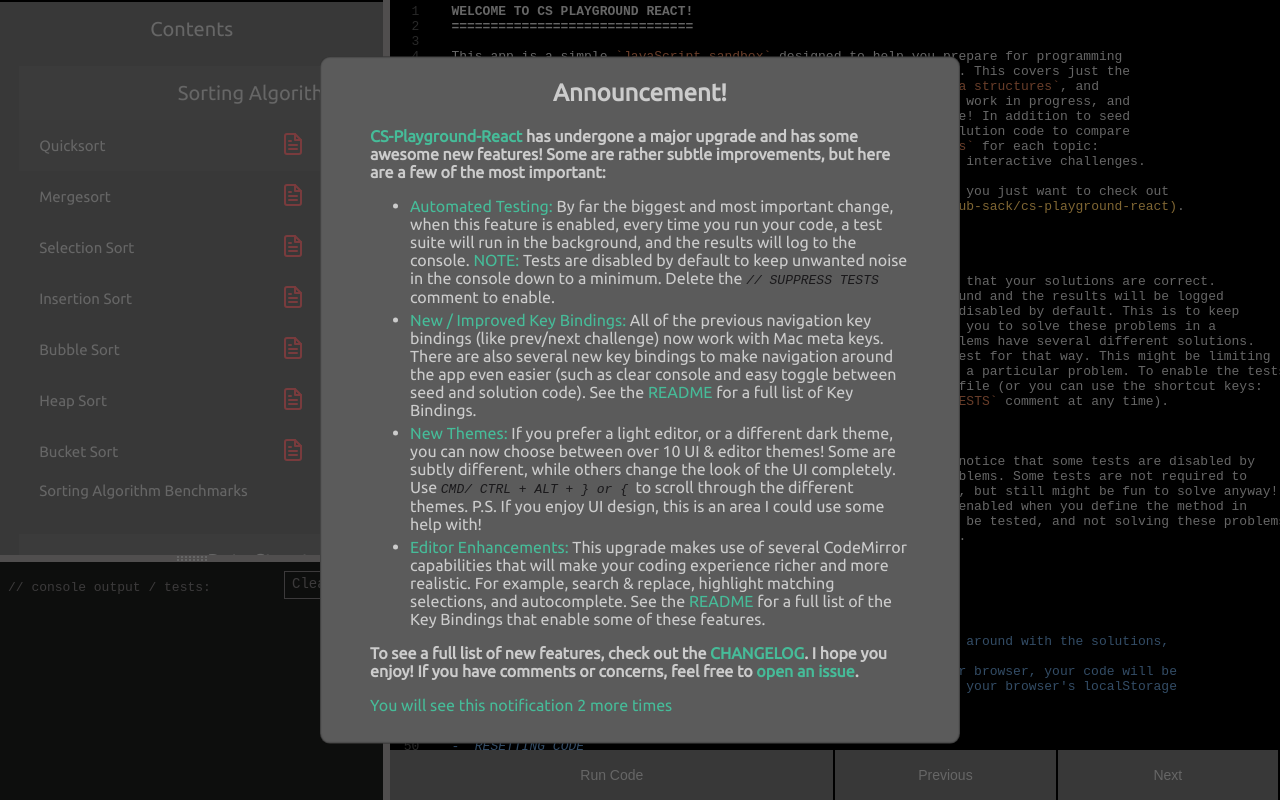
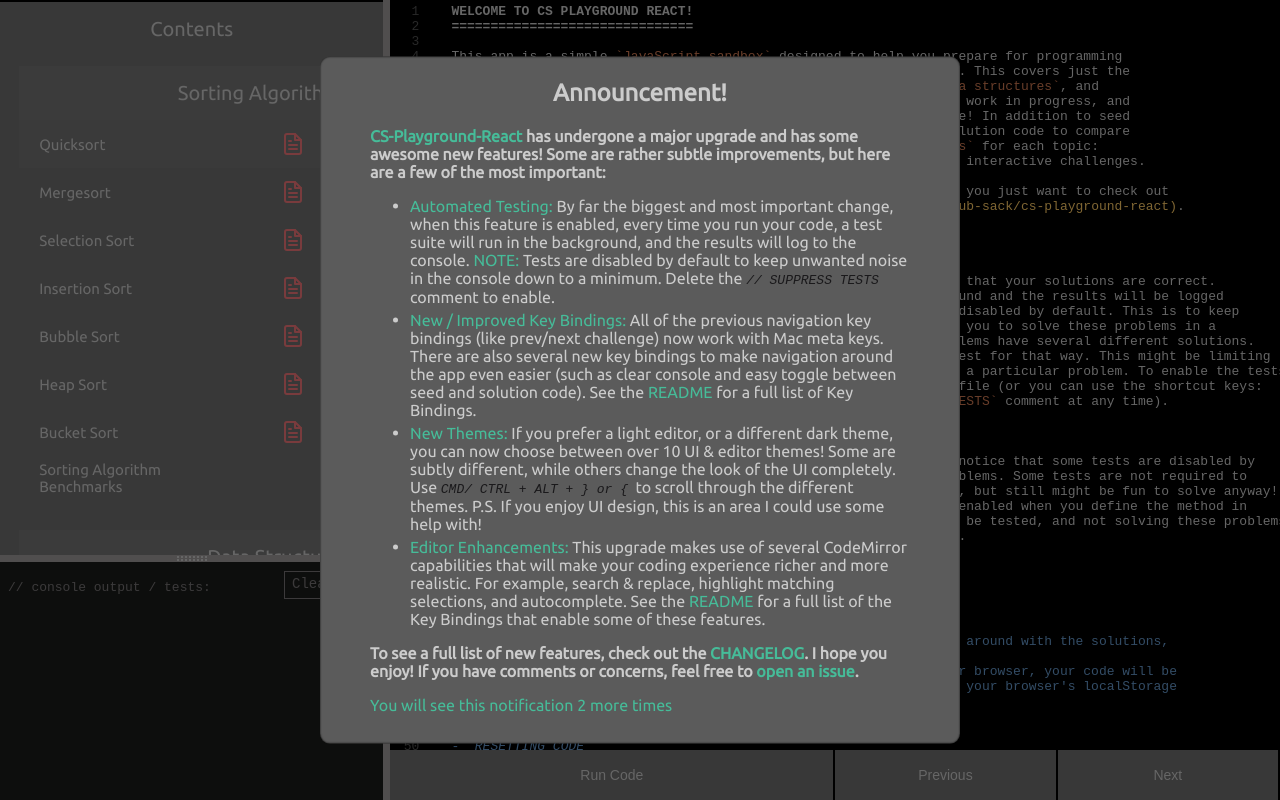
Before and after one commit to no-stack-dub-sack/cs-playground-react, a React (Create React App) app: page / in a window 1280 px wide. Built offline with nearby package versions, Linux system fonts and the light colour scheme.

Commit message:
fix flexbox by... adding flexbox. Wow, that was easy!

```diff
--- a/src/styles/menu.css
+++ b/src/styles/menu.css
@@ -53,7 +53,7 @@
 }
 
 .sidebar--menu--detail--button--container {
-  float: right;
+  display: flex;
 }
 
 .sidebar.left-pane,
@@ -74,6 +74,10 @@
 
 .sidebar--menu--detail.active {
   background: rgba(255,255,255,0.05);
+}
+
+.sidebar--menu--detail > span {
+  max-width: 40%; /* prevent long words like "checkerboard" from altering icons */
 }
 
 .sidebar--menu--detail--button {
```
